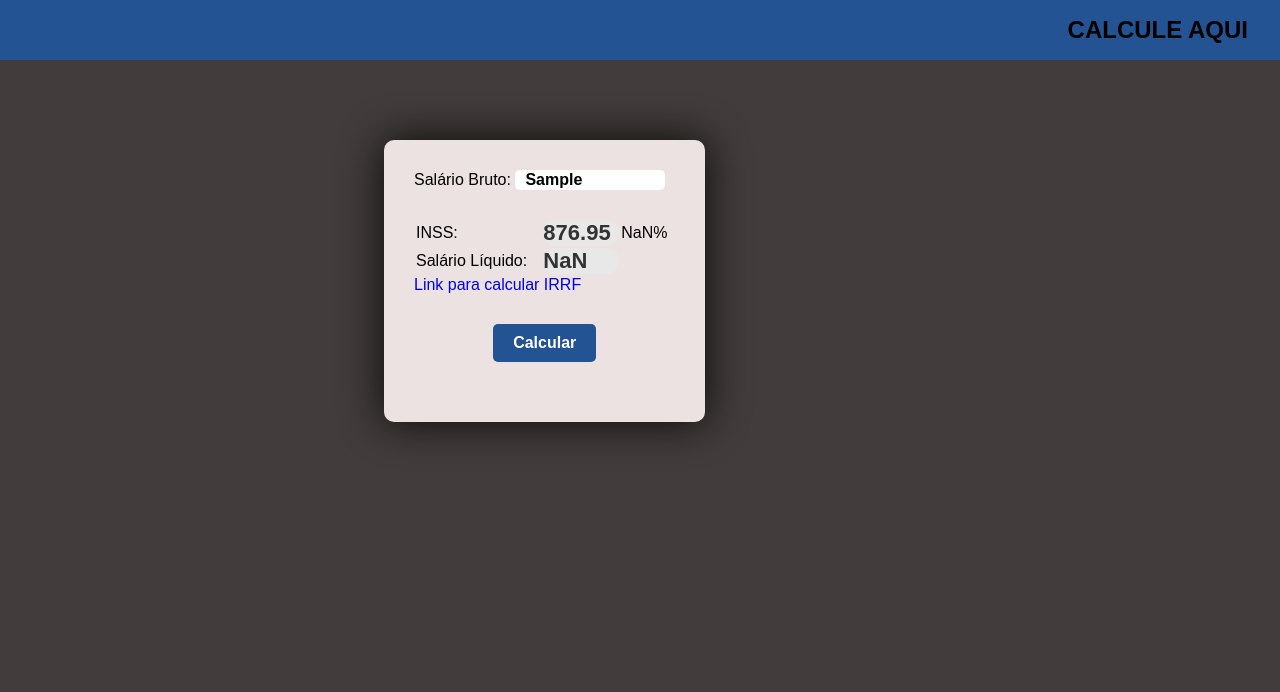
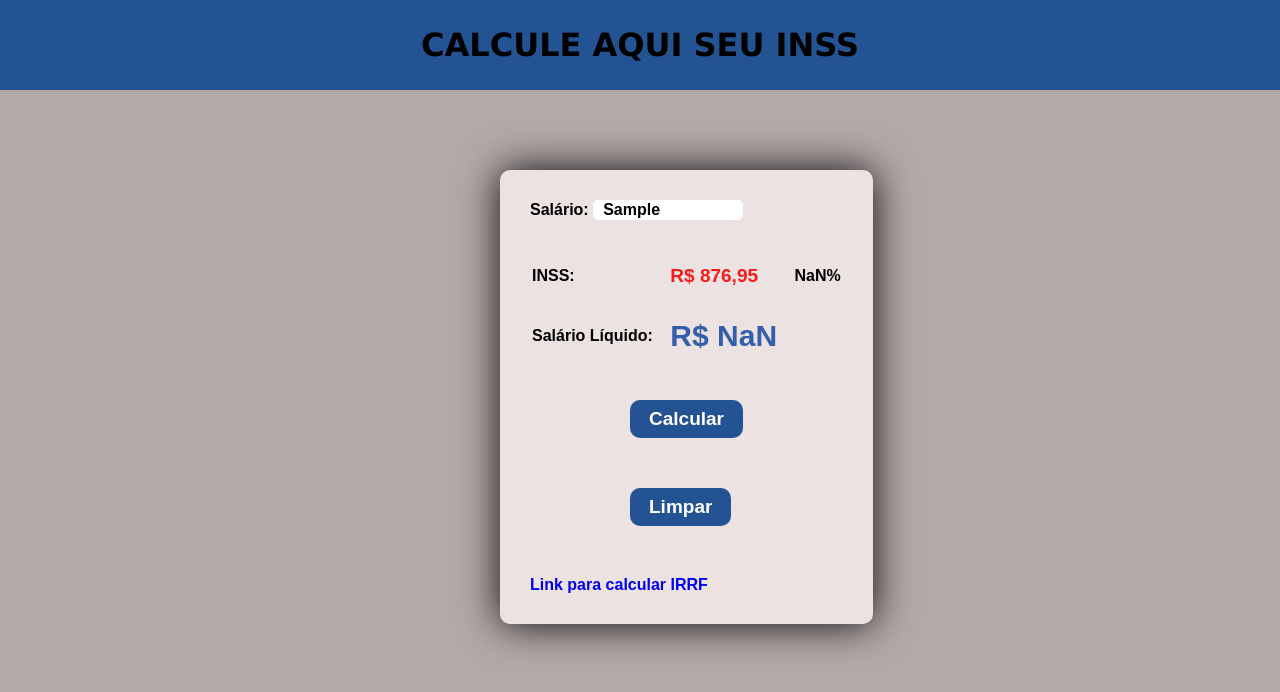
Before and after one commit to knader10/knader10.github.io, a plain HTML site: page index.html in a window 1280 px wide. Both pictures are taken after typing "Sample" into the empty fields and a click on the button "Calcular". Drawn offline with Linux system fonts and the light colour scheme.

Commit message:
ajuste nos códigos e interface

```diff
--- a/cssindex.css
+++ b/cssindex.css
@@ -6,7 +6,7 @@
 
   body {
     font-family: Arial, sans-serif;
-    background-color: #423c3c;
+    background-color: #b4a9a9;
   }
 
   header {
@@ -23,15 +23,20 @@
   }
 
 
+h1 {
+  font-family: Verdana, Geneva, Tahoma, sans-serif;
 
+
+}
 
 /* Define o estilo do cabeçalho da página */
 header {
-  display: flex;
-  justify-content: flex-end;
-  align-items: center;
+
+  display:flex;
+  justify-content:center;
+  align-items: left;
   background-color: #235392;
-  height: 60px;
+  height: 90px;
   padding: 0 2rem;
 }
 
@@ -39,21 +44,13 @@ header {
 
 /* Define o estilo do formulário de cálculo */
 form {
-  margin: 80px 30%;
+  margin: 80px 30% 0 500px;
   background-color: #ece2e2;
   padding: 30px;
   border-radius: 10px;
   box-shadow: 0 0 40px rgb(10, 9, 9);
   display: inline-block;
   text-align: left;
-}
-
-/* Define o estilo das etiquetas do formulário */
-form label, form span {
-  display: inline-block;
-  width: 140px;
-  text-align: right;
-  padding-right: 10px;
   font-weight: bold;
 }
 
@@ -95,28 +92,35 @@ input[type="text"] {
 
 /* Define o estilo do botão de limpar do formulário */
 input[type="button"] {
-  padding: 10px 20px;
+  padding: 8px 19px;
   background-color: #235392;
   color: #fff;
   border: none;
-  border-radius: 5px;
-  font-size: 16px;
+  border-radius: 10px;
+  font-size: 19px;
   cursor: pointer;
   display: block;
-  margin: 30px auto;
+  margin: 30px 100px 50px;
   font-weight: bold;
 }
 
 /* Define o estilo das seções de resultado */
-#previdencia_desconto,
 #imposto_de_renda_desconto,
 #salario_liquido {
-  background-color: #e8e8e8;
-  color: #333;
-  border-radius: 19px;
-  font-size: 22px;
+  color: #345eac;
+  font-size: 30px;
   font-weight: bold;
   display: flow-root ;
+  margin: 15px;
+  font-weight: bold;
+
+}
+#previdencia_desconto {
+  color: #f51b1b;
+  font-size: 19px;
+  font-weight: bold;
+  display: flow-root ;
+  margin: 15px;
 }
 
 
--- a/functioncalculo.js
+++ b/functioncalculo.js
@@ -1,6 +1,8 @@
 function truncarParaDuasCasasDecimais(valor) {
   return Math.floor(valor * 100) / 100;
 }
+
+
 
 function calculateSalarioLiquido() {
   // Pegar os valores dos inputs
@@ -37,8 +39,38 @@ function calculateSalarioLiquido() {
   // Calcular o salário líquido
   var salarioLiquido = salarioBruto - inss;
 
+  // formatação para separar ponto e vírgula
+  var salarioFormatado = salarioLiquido.toLocaleString('pt-BR', {
+    style: 'currency',
+    currency: 'BRL',
+  });
+
+  var salarioFormatado2 = inss.toLocaleString('pt-BR', {
+    style: 'currency',
+    currency: 'BRL',
+  });
+
+
+
+
+
+
+
+
+
   // Atualizar os elementos na tabela
   document.getElementById('previdencia_desconto').textContent = inss.toFixed(2);
   document.getElementById('aliquota_previdencia').textContent = (inss / salarioBruto * 100).toFixed(2) + '%';
   document.getElementById('salario_liquido').textContent = salarioLiquido.toFixed(2);
+  document.getElementById('salario_liquido').textContent = salarioFormatado;
+  document.getElementById('previdencia_desconto').textContent = salarioFormatado2;
 }
+
+//função do botão para limpar o formulário
+function limparFormulario() {
+    document.getElementById('salario_bruto').value = '';
+    document.getElementById('previdencia_desconto').textContent = '0,00';
+    document.getElementById('aliquota_previdencia').textContent = '%';
+    document.getElementById('salario_liquido').textContent = '0,00';
+
+  }
--- a/index.html
+++ b/index.html
@@ -10,26 +10,28 @@
   <body>
 
     <header>
-        <h2>CALCULE AQUI</h2>
+        <h1>CALCULE AQUI SEU INSS</h1>
     </header>
 
 
     <form>
-      Salário Bruto: <input type="text" id="salario_bruto" placeholder="0,00"><br><br>
+      Salário: <input type="text" id="salario_bruto" placeholder="0,00"><br><br>
       <table style="width:100%">
         <tr>
           <td>INSS:</td>
           <td id="previdencia_desconto"></td>
           <td id="aliquota_previdencia"></td>
         </tr>
-        <tr>
-          <td>Salário Líquido:</td>
+        <tr id="resultliquido">
+          <td >Salário Líquido:</td>
           <td id="salario_liquido"></td>
         </tr>
       </table>
 
-      <a href="https://www27.receita.fazenda.gov.br/simulador-irpf/" target="_blank">Link para calcular IRRF</a>
+
       <input type="button" value="Calcular" onclick="calculateSalarioLiquido()">
+      <input type="button" value="Limpar" onclick="limparFormulario()">
+	        <a href="https://www27.receita.fazenda.gov.br/simulador-irpf/" target="_blank">Link para calcular IRRF</a>
     </form>
     <br><br>
 
@@ -37,4 +39,5 @@
 
   </body>
 
+
 </html>
```
